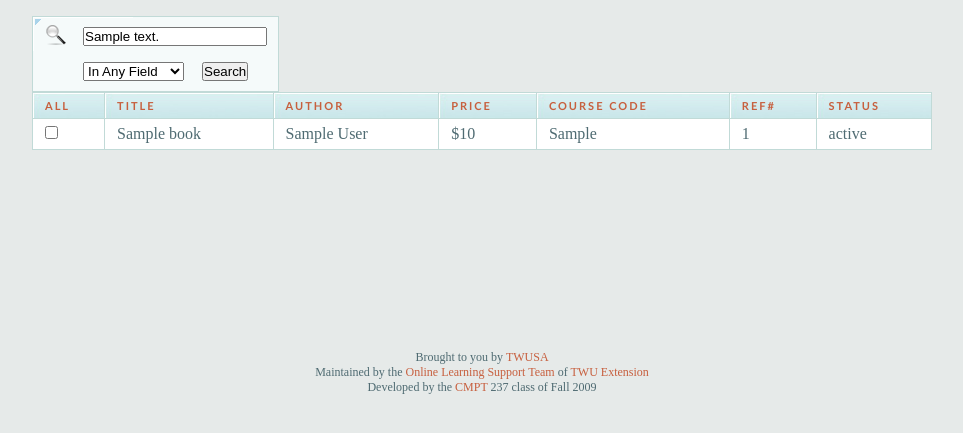
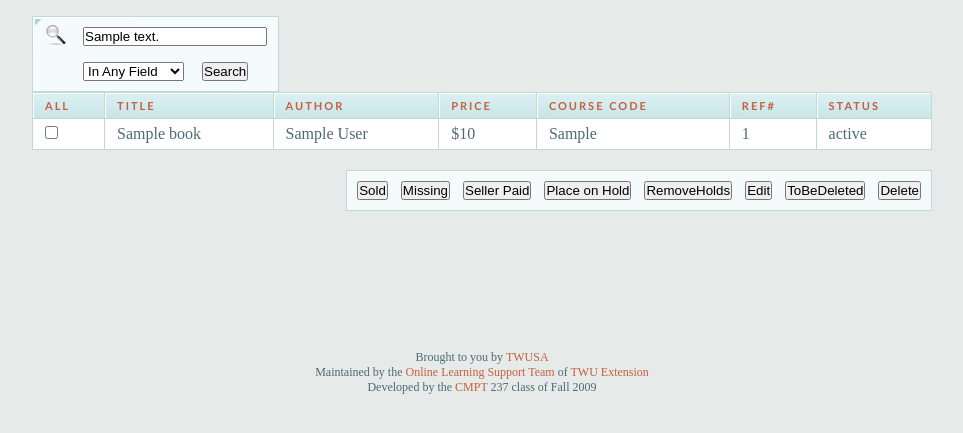
Before and after one commit to raviramanathan/cube-bookstore, a Django app: template templates/books/listing_list.html in a window 1280 px wide. Shown: the part 230-663 px from the top of the page, without its empty margins (158-1121 px from the left). Run offline with Django 3.2, Linux system fonts and the light colour scheme; the template is opened without the code that fills it: most values are stand-ins (such as "Sample title", 1, 10 or a date in 2020).

Commit message:
added submit buttons to bottom of book list page and ids to the checkboxes

```diff
--- a/templates/books/listing_list.html
+++ b/templates/books/listing_list.html
@@ -39,6 +39,7 @@
                 {% endif %}
             </div>
         {% endif %}
+        <form action="{# TODO #}" method="post" name="ListItems">
         <table cellspacing='0'>
             <thead>
                 <tr>
@@ -69,7 +70,7 @@
             {% for listing in listings.object_list %}
                 <tr class="{% cycle 'bgcolor_odd' 'bgcolor_even' %}">
                     <td class='row_check'>
-                        <input type='checkbox' />{# TODO name and value #}
+                        <input type='checkbox' name="idToEdit" value="{{ listing.id }}" />
                     </td>
                     <td class='row_title'>
                         {{ listing.book.title }}
@@ -93,6 +94,17 @@
             {% endfor %}
             </tbody>
         </table>
+        <p class="submit_options">
+            <input type="submit" name="Action" value="Sold" />
+            <input type="submit" name="Action" value="Missing" />
+            <input type="submit" name="Action" value="Seller Paid" />
+            <input type="submit" name="Action" value="Place on Hold" />
+            <input type="submit" name="Action" value="RemoveHolds" />
+            <input type="submit" name="Action" value="Edit" />
+            <input type="submit" name="Action" value="ToBeDeleted" />
+            <input type="submit" name="Action" value="Delete" />
+        </p>
+        </form>
     {% else %}
         <p class='noresults'>
         {% if filter_text %}
```
